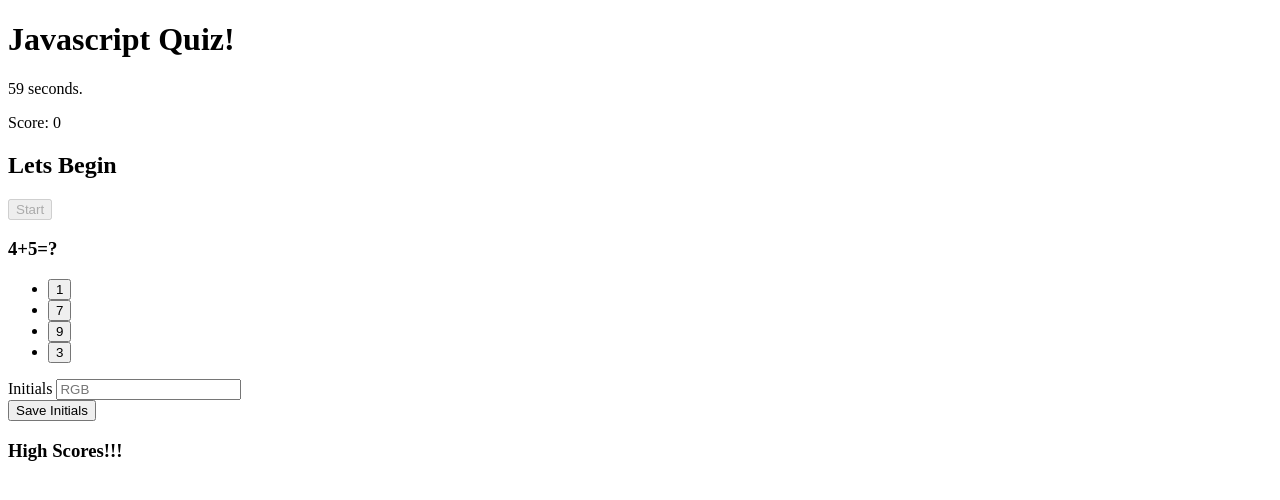
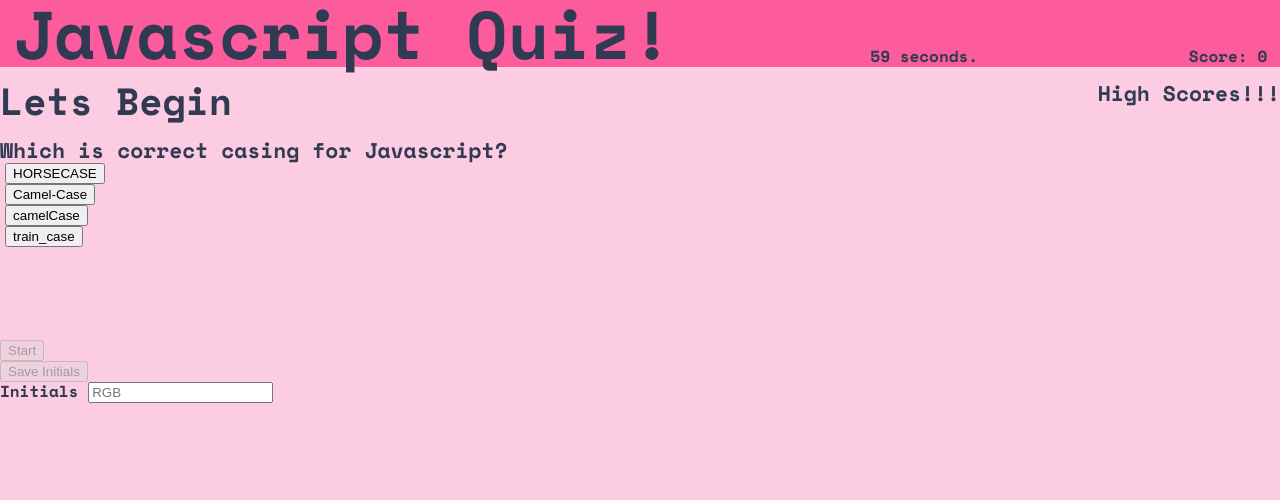
Before and after one commit to DanielMrva/Coding_Quiz, a plain HTML site: page index.html in a window 1280 px wide. Both pictures are taken after a click on the button "Start". Drawn offline with nearby package versions, Linux system fonts and the light colour scheme; a web font is replaced by a local one.

Commit message:
restructured file org. put real questions in

```diff
--- /dev/null
+++ b/Assets/css/reset.css
@@ -0,0 +1,48 @@
+/* http://meyerweb.com/eric/tools/css/reset/
+   v2.0 | 20110126
+   License: none (public domain)
+*/
+
+html, body, div, span, applet, object, iframe,
+h1, h2, h3, h4, h5, h6, p, blockquote, pre,
+a, abbr, acronym, address, big, cite, code,
+del, dfn, em, img, ins, kbd, q, s, samp,
+small, strike, strong, sub, sup, tt, var,
+b, u, i, center,
+dl, dt, dd, ol, ul, li,
+fieldset, form, label, legend,
+table, caption, tbody, tfoot, thead, tr, th, td,
+article, aside, canvas, details, embed,
+figure, figcaption, footer, header, hgroup,
+menu, nav, output, ruby, section, summary,
+time, mark, audio, video {
+	margin: 0;
+	padding: 0;
+	border: 0;
+	font-size: 100%;
+	font: inherit;
+	vertical-align: baseline;
+}
+/* HTML5 display-role reset for older browsers */
+article, aside, details, figcaption, figure,
+footer, header, hgroup, menu, nav, section {
+	display: block;
+}
+body {
+	line-height: 1;
+}
+ol, ul {
+	list-style: none;
+}
+blockquote, q {
+	quotes: none;
+}
+blockquote:before, blockquote:after,
+q:before, q:after {
+	content: '';
+	content: none;
+}
+table {
+	border-collapse: collapse;
+	border-spacing: 0;
+}
--- /dev/null
+++ b/Assets/css/style.css
@@ -0,0 +1,84 @@
+/* root pseudo-class to assign var for text and colors */
+:root {
+    --bg-color: #fccde2;
+    --bg2-color: #fc5c9c;
+    --text-color: #303a52;
+    --bd-color: #fcefee;
+    --element-color: #c5e3f6;
+    --size-300: clamp(0.7rem, 0.66rem + 0.2vw, 0.8rem);
+    --size-400: clamp(0.88rem, 0.83rem + 0.24vw, 1rem);
+    --size-500: clamp(1.09rem, 1rem + 0.47vw, 1.33rem);
+    --size-600: clamp(1.37rem, 1.21rem + 0.8vw, 1.78rem);
+    --size-700: clamp(1.71rem, 1.45rem + 1.29vw, 2.37rem);
+    --size-800: clamp(2.14rem, 1.74rem + 1.99vw, 3.16rem);
+    --size-900: clamp(2.67rem, 2.07rem + 3vw, 4.21rem);
+    --size-1000: clamp(3.34rem, 2.45rem + 4.43vw, 5.61rem);
+}
+
+/* Universal Selector */
+* {
+    box-sizing: border-box;
+}
+
+body {
+    font-family: 'Space Mono', monospace;
+    background-color: var(--bg-color);
+    color: var(--text-color);
+}
+
+header {
+    background-color: var(--bg2-color);
+    line-height: 1;
+    width: 100%;
+    margin-bottom: 1em;
+    display: flex;
+    flex: 1 0 100%;
+    align-items: end;
+    justify-content: space-between;
+    max-width: 1500px;
+}
+
+main {
+    display: flex;
+    flex: 1 0 100%;
+    align-items: flex-start;
+    justify-content: space-between;
+    max-width: 1500px;
+}
+
+h1 {
+    font-size: var(--size-900);
+    padding: 0% 0% 0% 1%;
+}
+
+h2 {
+    font-size: var(--size-700);
+    margin-bottom: .5em;
+}
+
+h3 {
+    font-size: var(--size-500);
+}
+
+p {
+    font-size: var(--size-400);
+    padding: .25% 1%;
+}
+
+ul {
+    padding: .25% 1%;
+}
+
+li {
+    font-size: var(--size-300);
+}
+
+section .start {
+    line-height: 1.5;
+    width: 100%;
+    display: inline;
+}
+
+#question-container {
+    min-height: 200px;
+}
--- a/script.js
+++ b/Assets/js/script.js
@@ -41,63 +41,63 @@
 var questions = [
     {
         "number": "q1",
-        "question": "4+5=?",
-        "answers": ["1", "7", "9", "3"],
-        "trueAnswer": "9",
+        "question": "Which is correct casing for Javascript?",
+        "answers": ["HORSECASE", "Camel-Case", "camelCase", "train_case"],
+        "trueAnswer": "camelCase",
     },
     {
         "number": "q2",
-        "question": "3x2=?",
-        "answers": ["2", "4", "6", "0"],
-        "trueAnswer": "6",
+        "question": "What element tag contains the JavaScript within an HTML file?",
+        "answers": ["js", "script", "rx", "app"],
+        "trueAnswer": "script",
     },
     {
         "number": "q3",
-        "question": "4x5=?",
-        "answers": ["10", "19", "9", "20"],
-        "trueAnswer": "20",
+        "question": "What is the file extension of a Javascript file?",
+        "answers": [".js", ".script", ".javascript", ".starbucks"],
+        "trueAnswer": ".js",
     },
     {
         "number": "q4",
-        "question": "2+5=?",
-        "answers": ["7", "3", "11", "10"],
-        "trueAnswer": "7",
+        "question": "A JavaScript function:",
+        "answers": ["is the only way to store data in JS.", "is a block of code for a particular task.", "will always runs while the app is running.", "will self-destruct in 10 seconds."],
+        "trueAnswer": "is a block of code for a particular task.",
     },
     {
         "number": "q5",
-        "question": "10-2=?",
-        "answers": ["12", "7", "10", "8"],
-        "trueAnswer": "8",
+        "question": "A JavaScrript function is executed when:",
+        "answers": ["reads/defines it", "hoists/flags it", "writes/describes it", "invokes/calls it"],
+        "trueAnswer": "invokes/calls it",
     },
     {
         "number": "q6",
-        "question": "12-7=?",
-        "answers": ["19", "5", "8", "3"],
-        "trueAnswer": "5",
+        "question": "An array is a special variable which can hold:",
+        "answers": ["a variable.", "only functions.", "only strings.", "more than one variable."],
+        "trueAnswer": "more than one variable.",
     },
     {
         "number": "q7",
-        "question": "14+5=?",
-        "answers": ["19", "15", "9", "0"],
-        "trueAnswer": "19",
+        "question": "Which is the correct formating for a template literal?",
+        "answers": [" `${}` ", " [ ] ", " ' + ' ", " /$ / "],
+        "trueAnswer": " `${}` ",
     },
     {
         "number": "q8",
-        "question": "4/2=?",
-        "answers": ["1", "8", "2", "3"],
-        "trueAnswer": "2",
+        "question": "Which group contains ONLY actual JavaScript data types?",
+        "answers": ["String, Number, Quarters, Units", "Boolean, Orbs, Nodes, Numbers", "String, Boolean, Arrays, Numbers", "Times, Objects, Strings, Functions"],
+        "trueAnswer": "String, Boolean, Arrays, Numbers",
     },
     {
         "number": "q9",
-        "question": "20/4=?",
-        "answers": ["5", "2", "80", "24"],
-        "trueAnswer": "5",
+        "question": "Which JavaScript Arithmetic operator is incorrectly matched with its symbol?",
+        "answers": ["Addition +", "Modulus %", "Increment --", "Multiplication *"],
+        "trueAnswer": "Increment --",
     },
     {
         "number": "q10",
-        "question": "7x7=?",
-        "answers": ["50", "17", "14", "49"],
-        "trueAnswer": "49",
+        "question": "How do you create a function in JavaScript?",
+        "answers": ["function aFunction()", "aFunction = function", "function:aFunction", "function[aFunction()]"],
+        "trueAnswer": "function aFunction()",
     }
 ];
 
@@ -151,6 +151,7 @@
     console.log(storedHigh);
     renderScores();
     startButton.disabled = false;
+    initialsBtn.disabled = true;
     s = 0;
 }
 
@@ -160,6 +161,7 @@
     countdown();
     getQuestion();
     startButton.disabled = true;
+    initialsBtn.disabled = true;
 }
 
     //clears out the dynamicaly rendered questions.
@@ -174,7 +176,7 @@
     console.log("the game has eneded");
     console.log(`You scored ${score[s]} points with ${timeRemaining} seconds remaining!`);
     startButton.disabled = false;
-    init();
+    initialsBtn.disabled = false;
 };
     //stores scoreBoard array to local storage
 function storeScore() {
@@ -234,7 +236,7 @@
 
   initialsBtn.addEventListener("click", function(event) {
     event.preventDefault();
-    var highScore = `${initialsInput.value.trim()} scored ${score[s]} with ${timeRemaining} seconds left!`;
+    var highScore = `${initialsInput.value.trim()} scored ${score[s]} with ${(timeRemaining + 1)} seconds left!`;
 
     scoreBoard.push(highScore)
     initialsInput.value="";
--- a/index.html
+++ b/index.html
@@ -4,7 +4,11 @@
     <meta charset="UTF-8">
     <meta http-equiv="X-UA-Compatible" content="IE=edge">
     <meta name="viewport" content="width=device-width, initial-scale=1.0">
-    <link rel="stylesheet" href="./style.css">
+    <link rel="stylesheet" href="./Assets/css/reset.css">
+    <link rel="preconnect" href="https://fonts.googleapis.com">
+    <link rel="preconnect" href="https://fonts.gstatic.com" crossorigin>
+    <link href="https://fonts.googleapis.com/css2?family=Source+Serif+Pro:ital,wght@1,700&family=Space+Mono:wght@700&display=swap" rel="stylesheet">
+    <link rel="stylesheet" href="./Assets/css/style.css">
     <title>Javascript Quiz!!</title>
 </head>
 <body>
@@ -19,31 +23,30 @@
         <!-- start button -->
         <section class="start">
             <h2>Lets Begin</h2>
-            <button class="start-button" type="button">Start</button>
-        </section>
             <section id="question-container" class="question-section">
                 <h3 id="question-text"></h3>
-            <ul id="answers">
-<!-- quetions will render through JS below this element. -->
-            </ul>
+                    <ul id="answers"></ul>
             </section>
-    <section id="score-board-container" class="score-section">
+            <button class="start-button" type="button">Start</button>
+            <div class="score-form">
+                <button id="submit">Save Initials</button>
                 <form method="post">
                     <div class="input-group">
                         <label for="initials">Initials</label>
                         <input type="text" name="initials" id="initials" placeholder="RGB" />
                     </div>
-            <button id="submit">Save Initials</button>
+
                 </form>
+            </div>
+        </section>
+
+        <section id="score-board-container" class="score-section">
             <section id="score-board">
                 <h3>High Scores!!!</h3>
-                <ul id="HS-Div">
-
-                </ul>
-
+                    <ul id="HS-Div"></ul>
             </section>
         </section>
-
-    <script src="./script.js"></script>
+    </main>
+    <script src="./Assets/js/script.js"></script>
 </body>
 </html>
--- a/style.css
+++ /dev/null
@@ -1,4 +0,0 @@
-#questions-container {
-    min-height: 40vh;
-    margin-bottom: 3rem;
-}
```
Also changed, not shown: index2.html (deleted, +0 -177 lines), script2.js (deleted, +0 -97 lines). Lines whose indentation alone changed are shown as unchanged.
